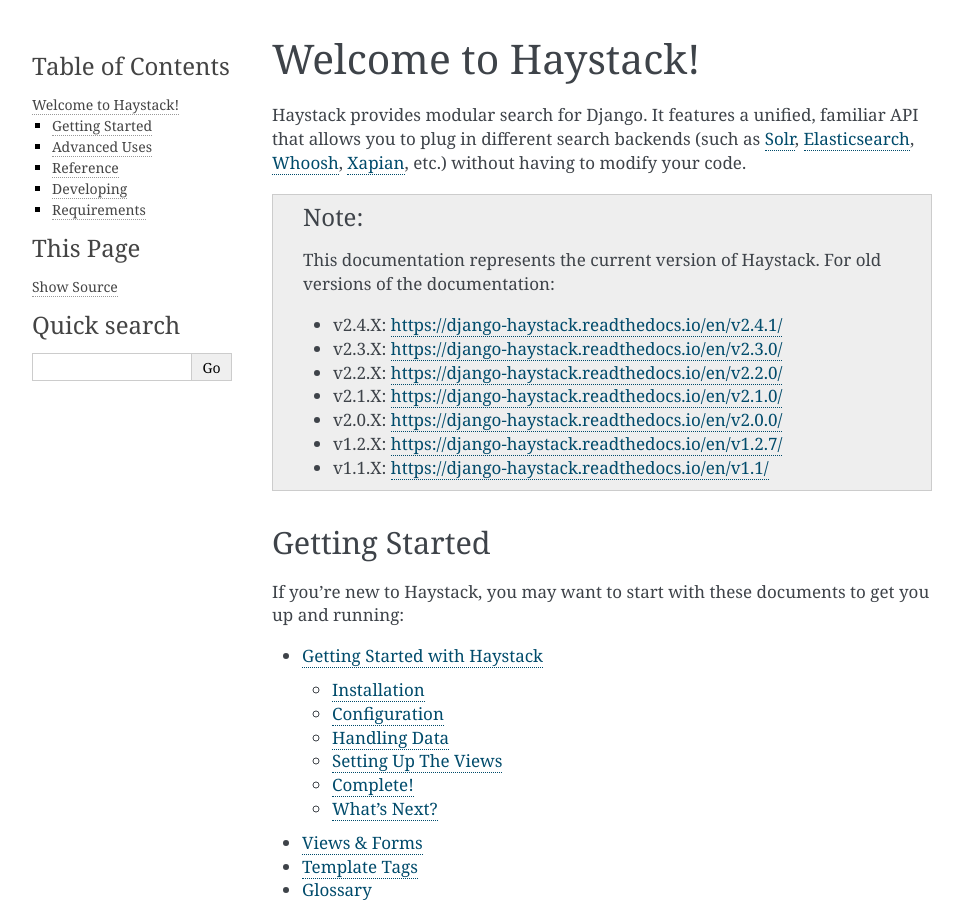
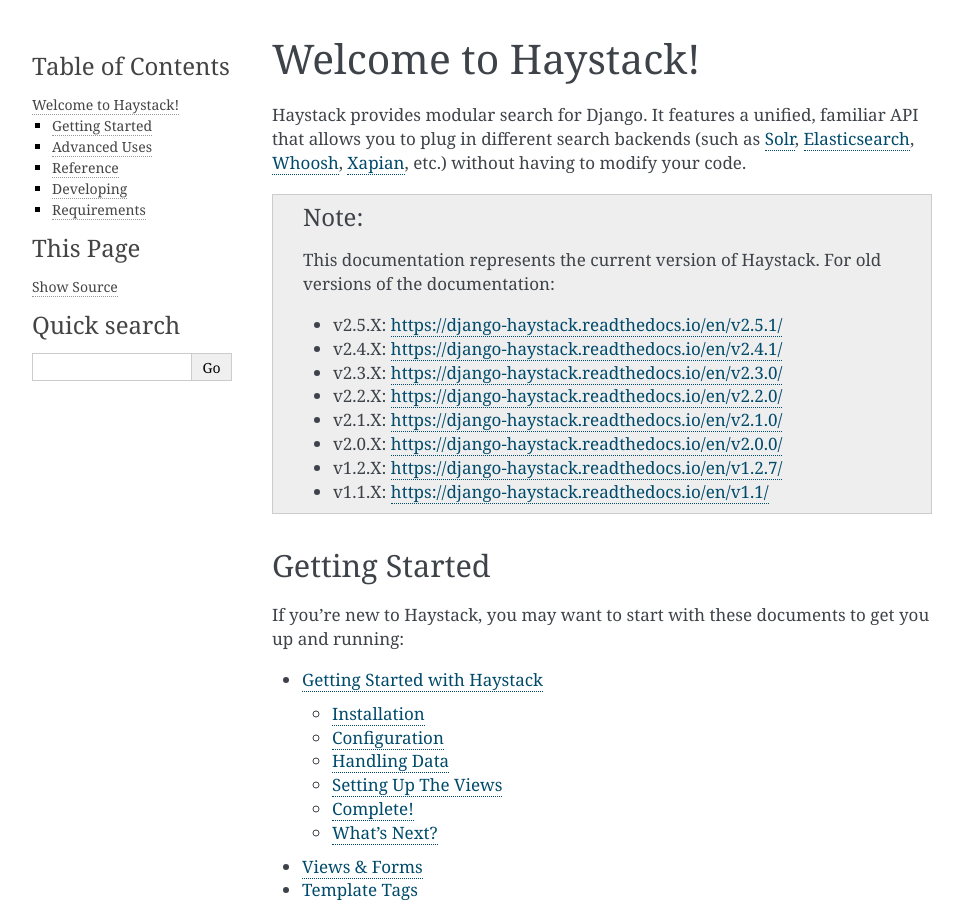
Before and after one commit to marlowe2332/reinforcement, a Sphinx documentation site: the page built from docs/index.rst, in a window 1280 px wide and 900 px high. Shown: the whole window, without its empty margins (148-1111 px from the left). Built offline with Sphinx 7.4.7, drawn with Linux system fonts in a browser that asks for light colours.

Commit message:
Add link to 2.5.x docs

```diff
--- a/docs/index.rst
+++ b/docs/index.rst
@@ -15,6 +15,7 @@ Elasticsearch_, Whoosh_, Xapian_, etc.) without having to modify your code.
 
     This documentation represents the current version of Haystack. For old versions of the documentation:
 
+    * v2.5.X: https://django-haystack.readthedocs.io/en/v2.5.1/
     * v2.4.X: https://django-haystack.readthedocs.io/en/v2.4.1/
     * v2.3.X: https://django-haystack.readthedocs.io/en/v2.3.0/
     * v2.2.X: https://django-haystack.readthedocs.io/en/v2.2.0/
```
